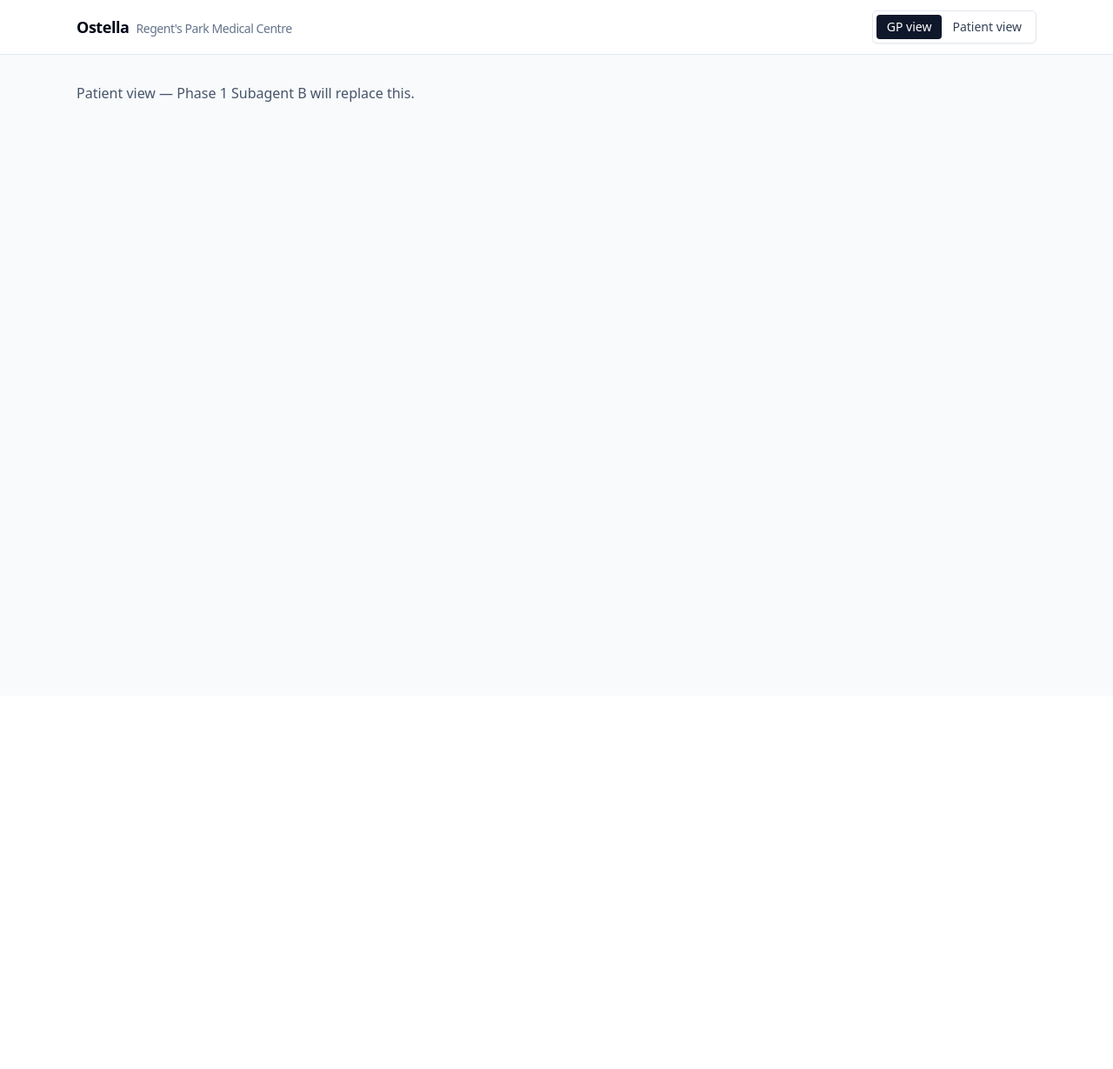
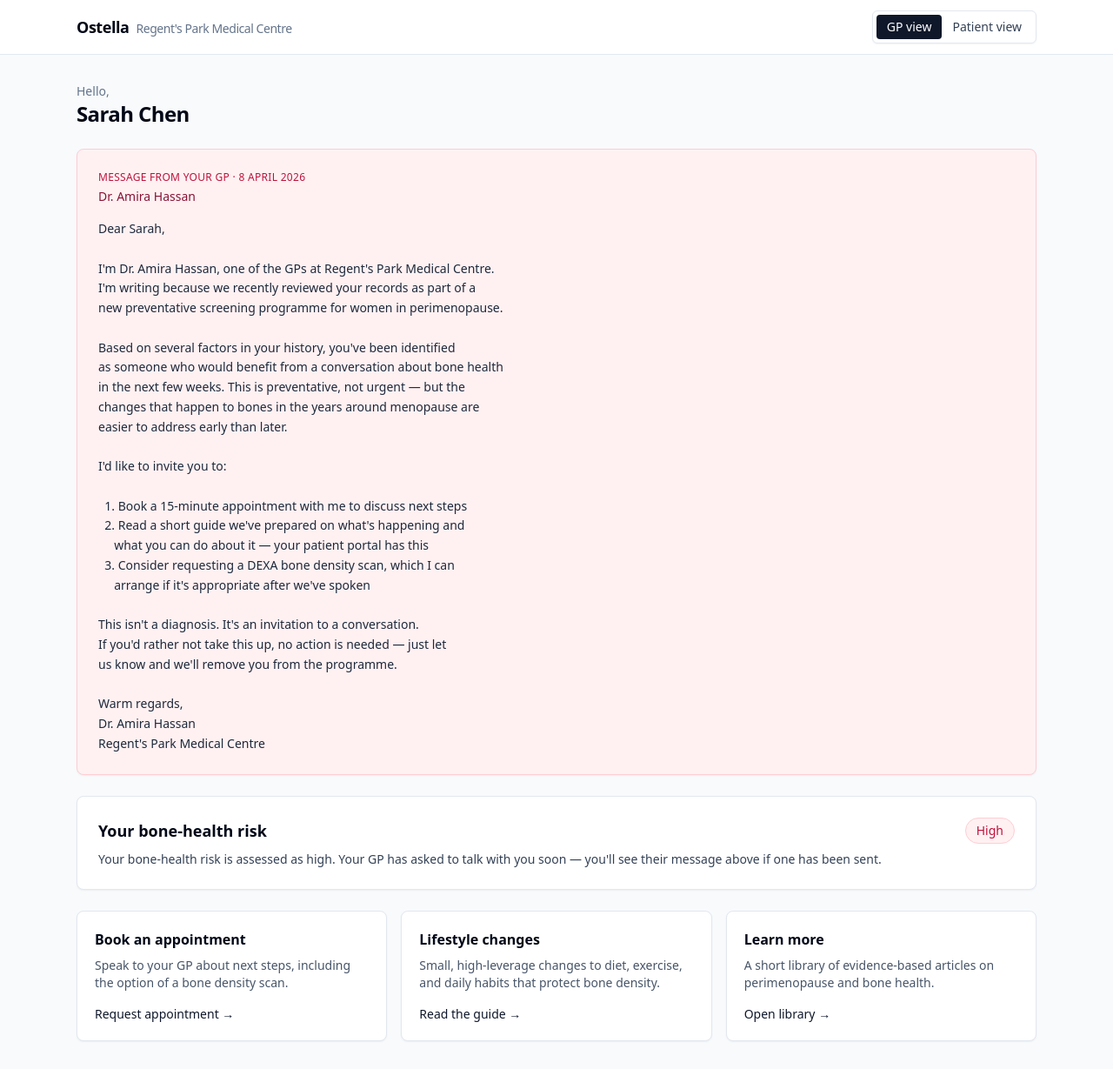
Before and after one commit to rexheng/ostella, a Next.js app: page /demo/patient in a window 1280 px wide. Shown: the whole page at 87% size. Before the commit the page ends 800 px from the top, so only its background shows below. Built offline with nearby package versions, Linux system fonts and the light colour scheme; no server answers.

Commit message:
feat(patient): portal home with risk summary and action cards

```diff
--- a/app/demo/patient/page.tsx
+++ b/app/demo/patient/page.tsx
@@ -1,3 +1,160 @@
-export default function PatientPage() {
-  return <p className="text-slate-600">Patient view — Phase 1 Subagent B will replace this.</p>;
+// app/demo/patient/page.tsx
+import Link from "next/link";
+import { redirect } from "next/navigation";
+import { getPatient, getAllPatients } from "@/lib/patients";
+import { scorePatient } from "@/lib/risk-model";
+import { getDemoState, setDemoState } from "@/lib/demo-state";
+import { RiskBadge } from "@/components/RiskBadge";
+import { Card } from "@/components/ui/card";
+import type { RiskTier } from "@/lib/types";
+
+// Server Action: persist the ?as= selection and strip the query param.
+// Server Actions are the only render-phase context in Next 14 where
+// cookies().set() is permitted, so the page component delegates the
+// cookie mutation to this function via a <form action>.
+async function applyAs(formData: FormData) {
+  "use server";
+  const as = String(formData.get("as") ?? "");
+  if (as && getPatient(as)) {
+    setDemoState({ active_patient_id: as });
+  }
+  redirect("/demo/patient");
 }
+
+const RISK_EXPLANATIONS: Record<RiskTier, string> = {
+  low: "Your current bone-health risk is assessed as low. The focus now is on the preventative habits — strength training, calcium-rich food, daylight — that keep it that way.",
+  moderate:
+    "You have a moderate risk profile. A few changes over the next year can meaningfully reduce your risk over the next decade.",
+  high: "Your bone-health risk is assessed as high. Your GP has asked to talk with you soon — you'll see their message above if one has been sent.",
+};
+
+export default function PatientPortalHome({
+  searchParams,
+}: {
+  searchParams: { as?: string };
+}) {
+  // If ?as= is set and resolves to a real patient, render an
+  // auto-submitting form that invokes the applyAs server action.
+  // Server Actions are the only render-phase context in Next 14 where
+  // cookies().set() is permitted. The action sets the cookie and
+  // redirects to /demo/patient (stripping the query param). No-JS
+  // fallback: the same form renders a visible "Continue" button.
+  if (searchParams.as && getPatient(searchParams.as)) {
+    return (
+      <div className="mx-auto max-w-md py-20 text-center">
+        <form id="ostella-apply-as" action={applyAs}>
+          <input type="hidden" name="as" value={searchParams.as} />
+          <p className="text-sm text-slate-500">Loading patient portal…</p>
+          <noscript>
+            <button
+              type="submit"
+              className="mt-4 rounded-md bg-slate-900 px-4 py-2 text-sm font-medium text-white"
+            >
+              Continue
+            </button>
+          </noscript>
+        </form>
+        <script
+          dangerouslySetInnerHTML={{
+            __html:
+              "document.getElementById('ostella-apply-as').requestSubmit();",
+          }}
+        />
+      </div>
+    );
+  }
+
+  const state = getDemoState();
+  // If the cookie points at a patient that no longer exists (e.g. after
+  // regenerating the cohort), fall back to Sarah Chen explicitly rather
+  // than silently showing whoever happens to be index 0.
+  const patient =
+    getPatient(state.active_patient_id) ??
+    getPatient("p-001") ??
+    getAllPatients()[0];
+  const scored = scorePatient(patient);
+
+  return (
+    <div className="space-y-6">
+      <div>
+        <p className="text-sm text-slate-500">Hello,</p>
+        <h1 className="text-2xl font-semibold tracking-tight">{patient.name}</h1>
+      </div>
+
+      {patient.latest_alert && (
+        <Card className="border-rose-200 bg-rose-50 p-6">
+          <p className="text-xs font-medium uppercase tracking-wide text-rose-700">
+            Message from your GP ·{" "}
+            {new Date(patient.latest_alert.sent_at).toLocaleDateString("en-GB", {
+              day: "numeric",
+              month: "long",
+              year: "numeric",
+            })}
+          </p>
+          <p className="mt-1 text-sm font-medium text-rose-900">
+            {patient.latest_alert.sent_by}
+          </p>
+          <pre className="mt-4 whitespace-pre-wrap font-sans text-sm leading-relaxed text-slate-800">
+            {patient.latest_alert.message}
+          </pre>
+        </Card>
+      )}
+
+      <Card className="p-6">
+        <div className="flex items-center justify-between">
+          <h2 className="text-lg font-semibold">Your bone-health risk</h2>
+          <RiskBadge tier={scored.tier} className="px-3 py-1 text-sm" />
+        </div>
+        <p className="mt-2 text-sm text-slate-700">
+          {RISK_EXPLANATIONS[scored.tier]}
+        </p>
+      </Card>
+
+      <div className="grid grid-cols-1 gap-4 md:grid-cols-3">
+        <ActionCard
+          title="Book an appointment"
+          body="Speak to your GP about next steps, including the option of a bone density scan."
+          cta="Request appointment"
+          href="/demo/patient/refer"
+        />
+        <ActionCard
+          title="Lifestyle changes"
+          body="Small, high-leverage changes to diet, exercise, and daily habits that protect bone density."
+          cta="Read the guide"
+          href="/demo/patient/education"
+        />
+        <ActionCard
+          title="Learn more"
+          body="A short library of evidence-based articles on perimenopause and bone health."
+          cta="Open library"
+          href="/demo/patient/education"
+        />
+      </div>
+    </div>
+  );
+}
+
+function ActionCard({
+  title,
+  body,
+  cta,
+  href,
+}: {
+  title: string;
+  body: string;
+  cta: string;
+  href: string;
+}) {
+  return (
+    <Card className="flex flex-col p-5">
+      <h3 className="font-semibold">{title}</h3>
+      <p className="mt-2 flex-1 text-sm text-slate-600">{body}</p>
+      <Link
+        href={href}
+        className="mt-4 text-sm font-medium text-slate-900 hover:underline"
+      >
+        {cta} →
+      </Link>
+    </Card>
+  );
+}
```
